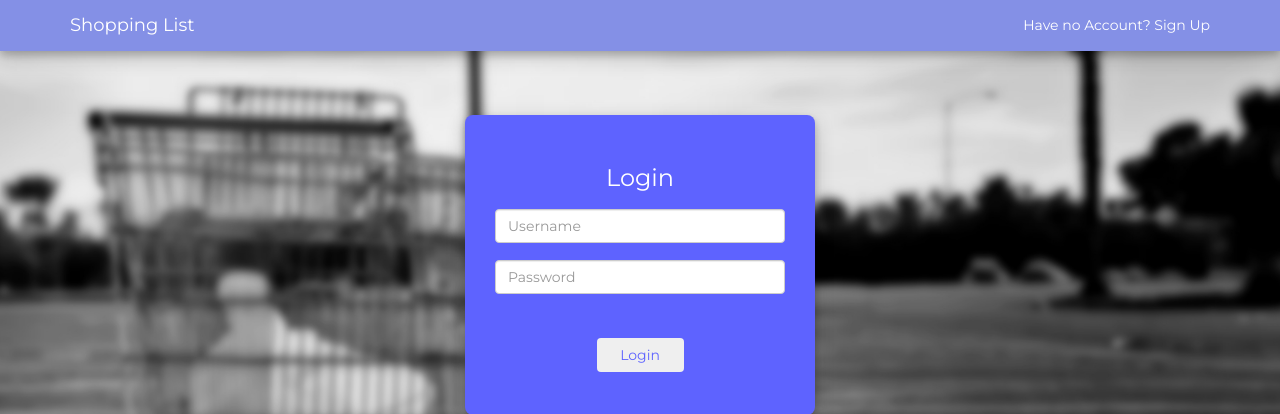
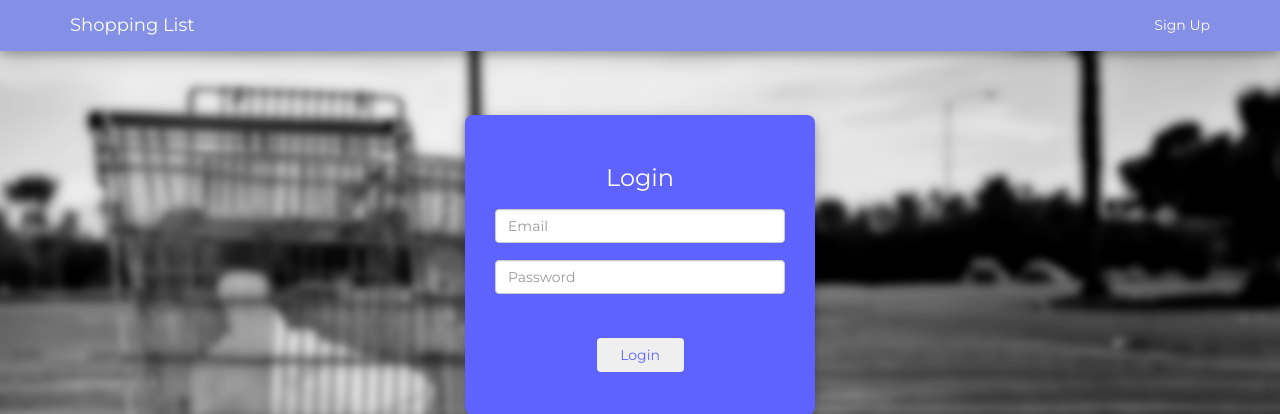
Before and after one commit to Sekams/shopping_list, a Flask app: page / in a window 1280 px wide. Shown: the top 414 px of the page. Run offline with Flask 2, Linux system fonts and the light colour scheme; some libraries are stand-ins or nearby versions.

Commit message:
Change username to email
Change the username input field to email input field

```diff
--- a/app/templates/login.html
+++ b/app/templates/login.html
@@ -24,7 +24,7 @@
             <div class="collapse navbar-collapse">
                 <ul class="nav navbar-nav navbar-right">
                     <li>
-                        <a class="navbar-link" href="{{url_for('signup')}}" title="Sign Up">Have no Account? Sign Up</a>
+                        <a class="navbar-link" href="{{url_for('signup')}}" title="Sign Up">Sign Up</a>
                     </li>
                 </ul>
             </div>
@@ -35,7 +35,7 @@
         <div class="card login-card drop-shadow">
             <h3 class="title">Login</h3>
             <form id="login_form_id" name="login_form" action="/login" method="post" class="register-form">
-                <input name="username" type="text" class="form-input form-control" placeholder="Username">
+                <input name="email" type="email" class="form-input form-control" placeholder="Email">
 
                 <input name="password" type="password" class="form-input form-control" placeholder="Password">
 
@@ -51,13 +51,16 @@
 
 <script type="text/javascript">
     function validate_inputs() {
-        var username_value = document.forms["login_form"]["username"].value;
+        var email_value = document.forms["login_form"]["email"].value;
         var password_value = document.forms["login_form"]["password"].value;
-        if (username_value.replace(" ", "") == "") {
-            show_snack_bar("Please enter username", 3000, "danger")
+        if (email_value.replace(" ", "") == "") {
+            show_snack_bar("Please enter email", 3000, "danger")
         }
-        else if (username_value.replace(" ", "") != username_value || username_value.length < 3) {
-            show_snack_bar("Username should not contain spaces and should be more than 3 characters long ", 3000, "danger")
+        else if (!(email_value.includes("@")) || !(email_value.split("@")[1].includes(".")) || (email_value.replace("@","").includes("@")) || email_value.includes("@.")) {
+            show_snack_bar("Invalid Email Address", 3000, "danger")
+        }
+        else if (email_value.replace(" ", "") != email_value || email_value.length < 3) {
+            show_snack_bar("email should not contain spaces and should be more than 3 characters long ", 3000, "danger")
         }
         else if (password_value == "") {
             show_snack_bar("Please enter password ", 3000, "danger")
```
